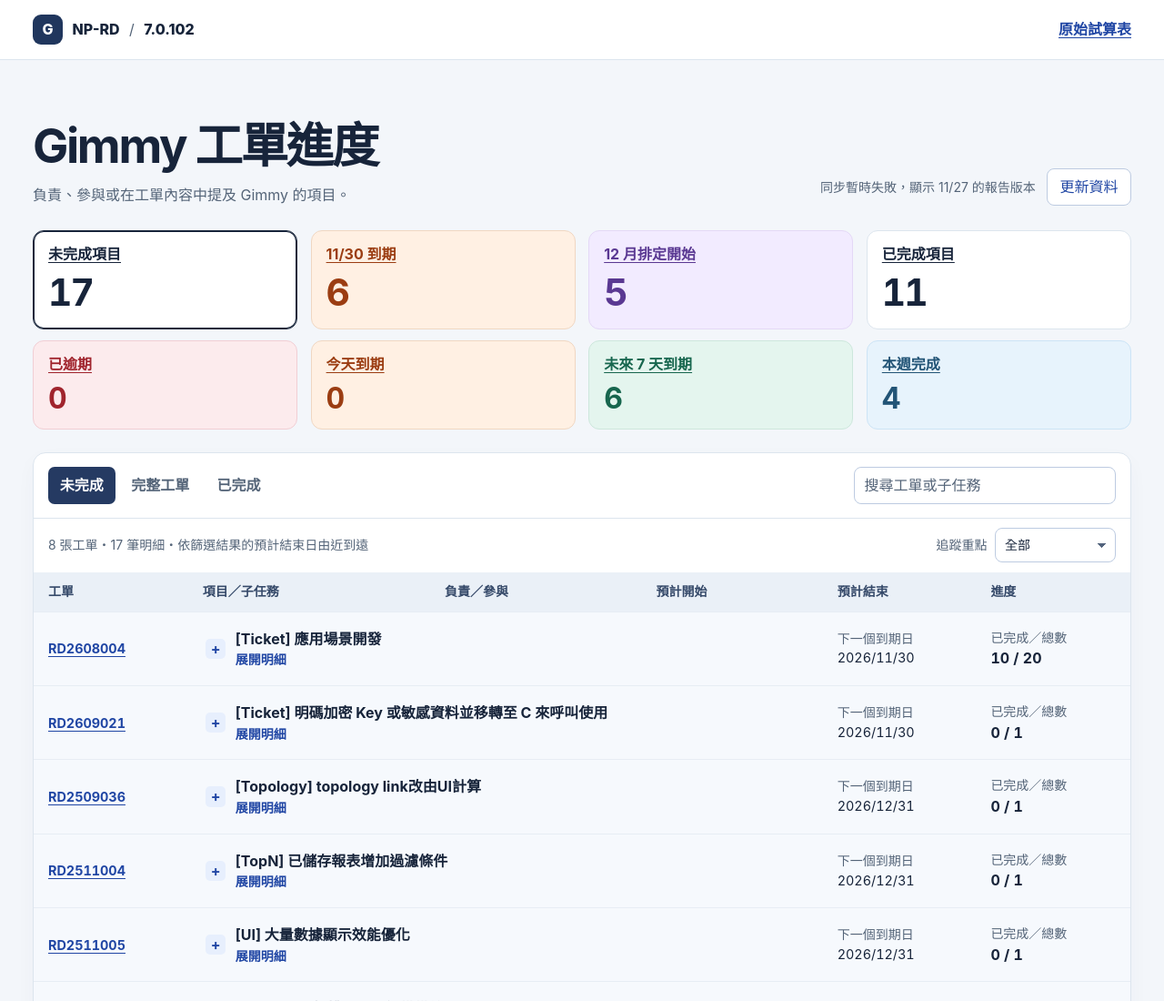
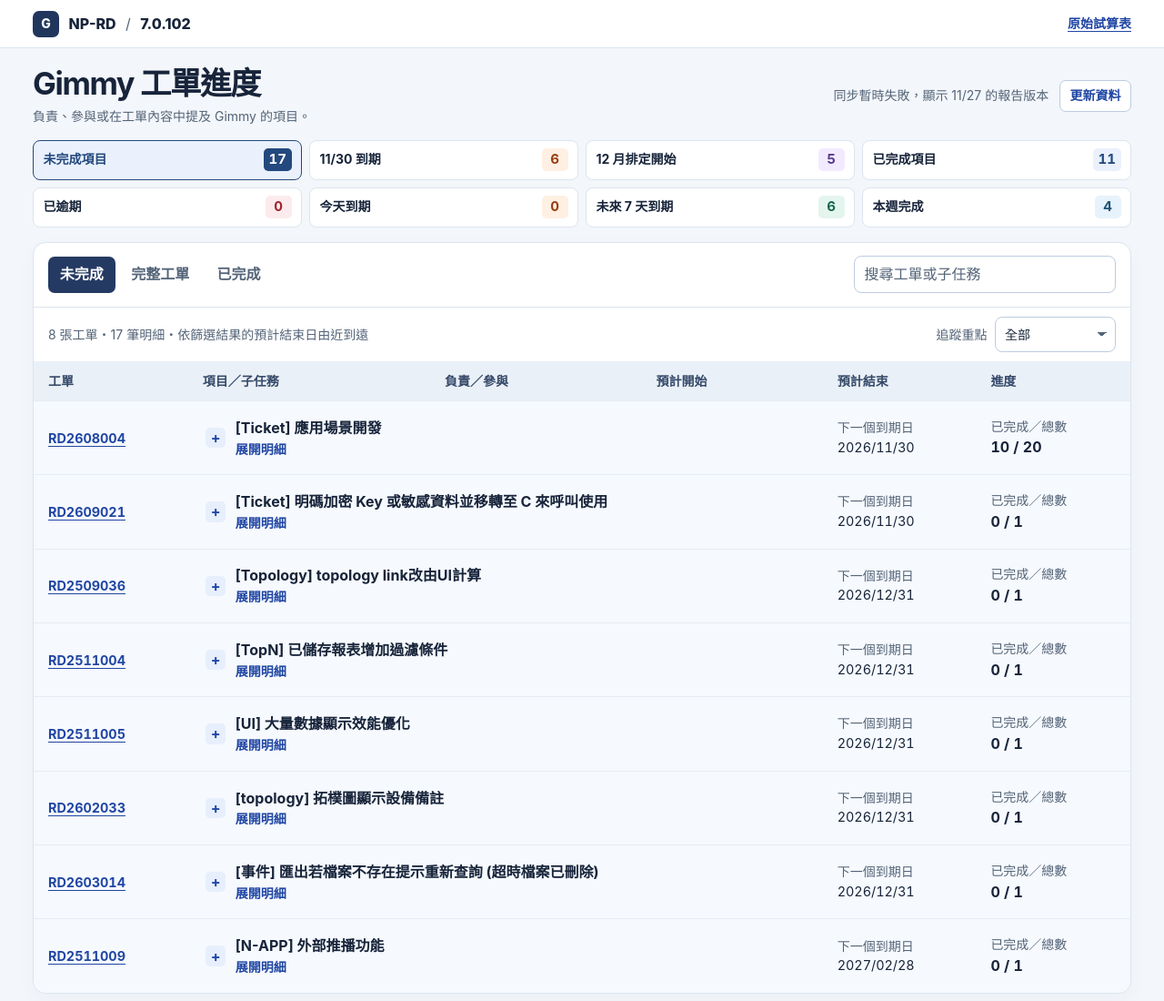
Before and after one commit to gm0621/gimmy-ticket-tracker, a plain HTML site: page dist/index.html in a window 1280 px wide. Shown: the top 1100 px of the page at 91% size. Drawn offline with Linux system fonts and the light colour scheme; no server answers.

Commit message:
Compact the tracker header and filter cards

```diff
--- a/dist/index.html
+++ b/dist/index.html
@@ -5,7 +5,7 @@
   <meta name="viewport" content="width=device-width, initial-scale=1">
   <meta name="description" content="Gimmy 的 7.0.102 工單進度、到期項目與已完成工作。">
   <title>Gimmy 工單進度</title>
-  <link rel="stylesheet" href="./style.css?v=task-follow-up">
+  <link rel="stylesheet" href="./style.css?v=compact-header">
   <script type="module" src="./app.js?v=task-follow-up"></script>
 </head>
 <body>
--- a/dist/style.css
+++ b/dist/style.css
@@ -21,35 +21,56 @@ a { color: var(--blue); text-underline-offset: .2em; }
 :focus-visible { outline: 3px solid #416ce1; outline-offset: 3px; }
 .frame { width: min(1300px, 100% - 72px); margin-inline: auto; }
 .top { background: var(--white); border-bottom: 1px solid var(--line); }
-.top-inner { min-height: 65px; display: flex; align-items: center; justify-content: space-between; gap: 1rem; }
-.top a { font-weight: 650; }
+.top-inner { min-height: 52px; display: flex; align-items: center; justify-content: space-between; gap: 1rem; }
+.top a { font-size: .875rem; font-weight: 650; }
 .identity { display: flex; align-items: center; gap: .65rem; font-weight: 760; }
-.mark { display: grid; place-items: center; width: 33px; height: 33px; color: white; background: #20365d; border-radius: 9px; font-weight: 800; }
+.mark { display: grid; place-items: center; width: 29px; height: 29px; color: white; background: #20365d; border-radius: 7px; font-size: .875rem; font-weight: 800; }
 .slash { color: var(--muted); font-weight: 400; }
-.intro { display: flex; justify-content: space-between; align-items: end; gap: 1rem; padding-block: clamp(2rem, 5vw, 4rem) 1.65rem; }
-h1 { margin: 0; font-size: clamp(2rem, 4.1vw, 3.5rem); letter-spacing: -.045em; line-height: 1.15; }
-.intro p { margin: .7rem 0 0; color: var(--muted); }
+.intro { display: flex; justify-content: space-between; align-items: center; gap: .75rem 1rem; padding-block: 1.15rem .9rem; }
+h1 { margin: 0; font-size: clamp(1.65rem, 2.7vw, 2.15rem); letter-spacing: -.04em; line-height: 1.2; }
+.intro p { margin: .3rem 0 0; color: var(--muted); font-size: .875rem; }
 .sync { display: flex; align-items: center; gap: .75rem; }
 .sync p { margin: 0; font-size: .875rem; }
-.sync button { white-space: nowrap; color: var(--blue); background: var(--white); border: 1px solid #bdcbe1; padding: .45rem .85rem; border-radius: 8px; }
+.sync button { white-space: nowrap; color: var(--blue); background: var(--white); border: 1px solid #bdcbe1; padding: .36rem .65rem; border-radius: 7px; font-size: .875rem; font-weight: 650; }
 .sync button:disabled { opacity: .55; cursor: progress; }
-.metrics { display: grid; grid-template-columns: repeat(4, minmax(0, 1fr)); gap: .9rem; margin-bottom: 1.6rem; }
-.metrics:has(+ .date-metrics) { margin-bottom: .75rem; }
-.date-metrics .metric strong { font-size: clamp(1.5rem, 2.8vw, 2rem); }
-.metric { display: grid; padding: .85rem 1rem; border: 1px solid var(--line); border-radius: 12px; background: var(--white); }
-.metric span { font-weight: 650; }
-.metric strong { font-size: clamp(1.75rem, 3.5vw, 2.55rem); font-variant-numeric: tabular-nums; letter-spacing: -.045em; line-height: 1.22; margin-top: .32rem; }
-.metric.due { background: var(--due-bg); color: var(--due); border-color: #f0d7c2; }
-.metric.future { background: var(--purple-bg); color: var(--purple); border-color: #e4d8f6; }
-button.metric { color: inherit; text-align: left; }
-button.metric.due { color: var(--due); }
-button.metric.future { color: var(--purple); }
-button.metric.overdue { color: #a0242d; background: #fcebed; border-color: #f1ced4; }
-button.metric.upcoming { color: var(--green); background: var(--green-bg); border-color: #cde7dc; }
-button.metric.completed { color: #225476; background: #e7f3fc; border-color: #cce4f6; }
-button.metric span { text-decoration: underline; text-underline-offset: .2em; }
-button.metric:hover { border-color: currentColor; }
-button.metric[aria-pressed="true"] { border-color: currentColor; box-shadow: inset 0 0 0 1px currentColor; }
+.metrics { display: grid; grid-template-columns: repeat(4, minmax(0, 1fr)); gap: .5rem; margin-bottom: 1rem; }
+.metrics:has(+ .date-metrics) { margin-bottom: .5rem; }
+.metric {
+  --metric-ink: #23497e;
+  --metric-tint: #eaf1fc;
+  display: flex;
+  align-items: center;
+  justify-content: space-between;
+  gap: .4rem;
+  min-height: 2.75rem;
+  padding: .35rem .65rem;
+  color: var(--ink);
+  text-align: left;
+  border: 1px solid var(--line);
+  border-radius: 8px;
+  background: var(--white);
+}
+.metric span { font-size: .875rem; font-weight: 680; line-height: 1.35; }
+.metric strong {
+  flex: none;
+  min-width: 1.8rem;
+  padding: .15rem .35rem;
+  border-radius: 5px;
+  background: var(--metric-tint);
+  color: var(--metric-ink);
+  text-align: center;
+  font-size: .9375rem;
+  font-variant-numeric: tabular-nums;
+  line-height: 1.35;
+}
+.metric.due { --metric-ink: var(--due); --metric-tint: var(--due-bg); }
+.metric.future { --metric-ink: var(--purple); --metric-tint: var(--purple-bg); }
+.metric.overdue { --metric-ink: #a0242d; --metric-tint: #fcebed; }
+.metric.upcoming { --metric-ink: var(--green); --metric-tint: var(--green-bg); }
+.metric.completed { --metric-ink: #225476; --metric-tint: #e7f3fc; }
+.metric:hover { border-color: var(--metric-ink); }
+.metric[aria-pressed="true"] { color: var(--metric-ink); background: var(--metric-tint); border-color: var(--metric-ink); }
+.metric[aria-pressed="true"] strong { color: var(--white); background: var(--metric-ink); }
 .board { background: var(--white); border: 1px solid var(--line); border-radius: 14px; box-shadow: 0 8px 22px #25345608; }
 .toolbar, .table-meta { display: flex; flex-wrap: wrap; justify-content: space-between; gap: .7rem; align-items: center; padding: .9rem 1rem; }
 .toolbar { border-bottom: 1px solid var(--line); }
@@ -130,9 +151,8 @@ footer { padding: 1rem 0 2.2rem; color: var(--muted); font-size: .875rem; }
   .frame { width: calc(100% - 30px); }
   .intro { flex-direction: column; align-items: flex-start; }
   .sync { flex-wrap: wrap; }
-  .metrics { grid-template-columns: repeat(2, minmax(0, 1fr)); gap: .65rem; }
-  .date-metrics .metric { padding: .65rem; }
+  .metrics { grid-template-columns: repeat(2, minmax(0, 1fr)); }
   .toolbar, .table-meta { padding-inline: .75rem; }
   .search { flex: 1 1 100%; }
-  .top a { font-size: .875rem; white-space: nowrap; }
+  .top a { white-space: nowrap; }
 }
```
